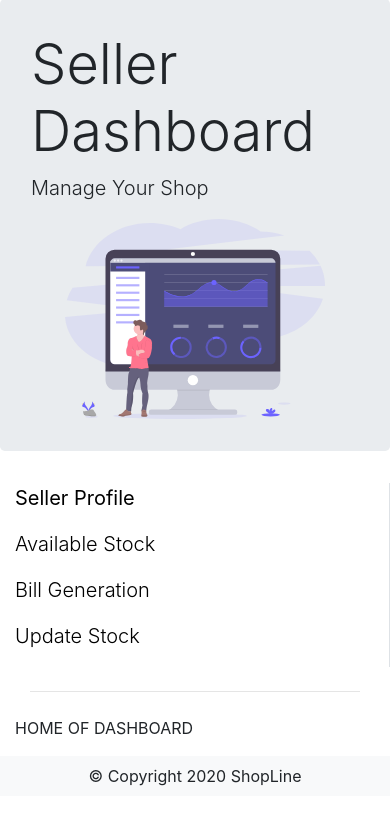
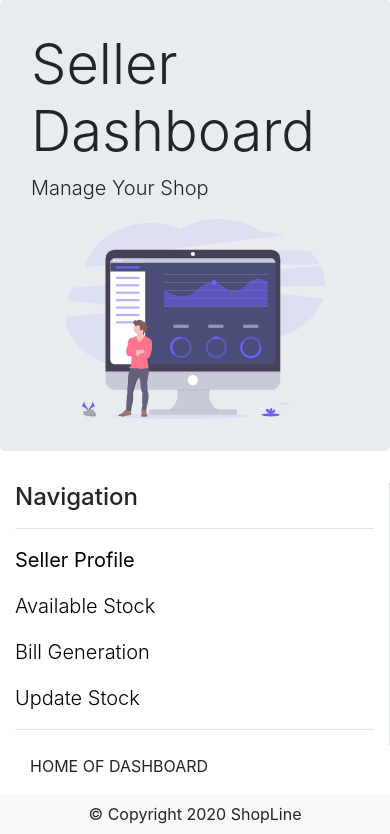
Before and after one commit to shubhanshu02/ShopLine, a Django app: page /dashboard in a window 390 px wide. Shown: the part 79-913 px from the top of the page. Before the commit the page ends 865 px from the top, so only its background shows below. Run offline with Django 3.2, Linux system fonts and the light colour scheme; some web fonts are replaced.

Commit message:
Minor Changes

```diff
--- a/shop/templates/dashboard.html
+++ b/shop/templates/dashboard.html
@@ -20,14 +20,23 @@
 <div class="container pb-3">
     <div class="row">
         <div class="col-sm-3 border-right">
+            <div class="d-sm-none">
+                <h4>Navigation</h4>
+                <hr>
+            </div>
             {% url 'dashboard' as url %}
-            <p class="lead"><a href="{{ url }}" class="{% if request.path == url %}font-weight-normal{% endif %}" style="color: black;">Seller Profile</a></p>
+            <p class="lead"><a href="{{ url }}" class="{% if request.path == url %}font-weight-normal{% endif %}"
+                    style="color: black;">Seller Profile</a></p>
             {% url 'Available Stock' as url %}
-            <p class="lead"><a href="{{ url }}" class="{% if request.path == url %}font-weight-normal{% endif %}" style="color: black;">Available Stock</a></p>
+            <p class="lead"><a href="{{ url }}" class="{% if request.path == url %}font-weight-normal{% endif %}"
+                    style="color: black;">Available Stock</a></p>
             {% url 'Bill Generation' as url %}
-            <p class="lead"><a href="{{ url }}" class="{% if request.path == url %}font-weight-normal{% endif %}" style="color: black;">Bill Generation</a></p>
+            <p class="lead"><a href="{{ url }}" class="{% if request.path == url %}font-weight-normal{% endif %}"
+                    style="color: black;">Bill Generation</a></p>
             {% url 'Update Stock' as url %}
-            <p class="lead"><a href="{{ url }}" class="{% if request.path == url %}font-weight-normal{% endif %}" style="color: black;">Update Stock</a></p>
+            <p class="lead"><a href="{{ url }}" class="{% if request.path == url %}font-weight-normal{% endif %}"
+                    style="color: black;">Update Stock</a></p>
+            <hr class="d-sm-none">
         </div>
         <div class="col-sm-9">
             {% block dashboard %}
--- a/shop/templates/shop/dashboard_home.html
+++ b/shop/templates/shop/dashboard_home.html
@@ -5,11 +5,8 @@
 
 {% block dashboard %}
 <div class="container">
-    <h4>{% if seller %}
-        {{seller}}
-        {% endif %}</h4>
-    <hr class="my-4">
+    <h4>{% if seller %}{{seller}}{% endif %}</h4>
+    HOME OF DASHBOARD
+</div>
 
-</div>
-HOME OF DASHBOARD
 {% endblock %}
```
